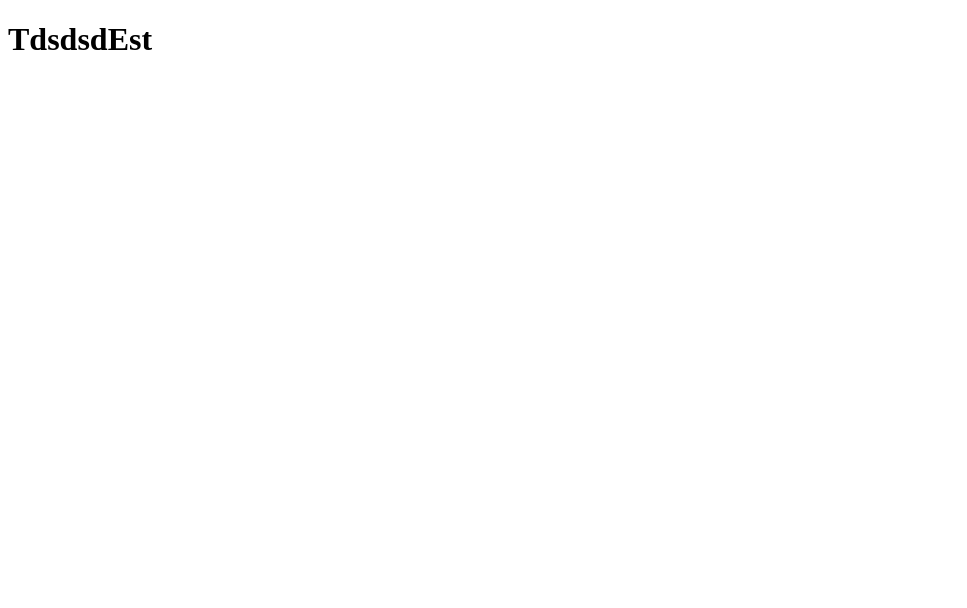
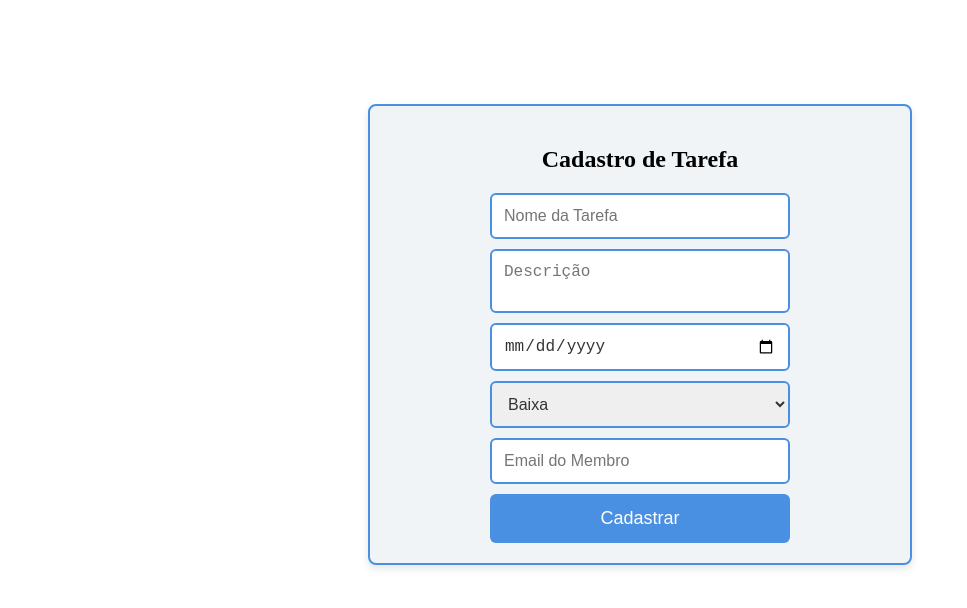
Before and after one commit to lvasconcelos20/testt, a Next.js app in the folder client/: page / in a window 1280 px wide. Shown: the top 608 px of the page, without its empty margins (0-967 px from the left). Built offline with nearby package versions, Linux system fonts and the light colour scheme.

Commit message:
feature: tela cadastro de tarefas

```diff
--- a/client/src/pages/cadastroTarefas/index.jsx
+++ b/client/src/pages/cadastroTarefas/index.jsx
@@ -0,0 +1,117 @@
+import React, { useState } from "react";
+import { Container, Form, Input, TextArea, Select, Button, Page } from "./style";
+
+
+const CadastroTarefa = () => {
+  const [name, setName] = useState("");
+  const [descricao, setDescricao] = useState("");
+  const [finalizada, setFinalizada] = useState(false);
+  const [dataTermino, setDataTermino] = useState("");
+  const [prioridade, setPrioridade] = useState("BAIXA");
+  const [membroEmail, setMembroEmail] = useState("");
+  const [errors, setErrors] = useState({});
+
+  const validateForm = () => {
+    const errors = {};
+
+    if (!name.trim()) {
+      errors.name = "O nome da tarefa é obrigatório.";
+    }
+
+    if (!descricao.trim()) {
+      errors.descricao = "A descrição é obrigatária ";
+    }
+
+    if (!dataTermino) {
+      errors.dataTermino = "A data de término é obrigatória após finalizar a tarefa.";
+    }
+
+    if (!membroEmail.trim() || !/\S+@\S+\.\S+/.test(membroEmail)) {
+      errors.membroEmail = "Este email é inválido.";
+    }
+
+    return errors;
+  };
+
+  const handleSubmit = async (e) => {
+    e.preventDefault();
+
+    // Realiza a validação do formulário
+    const formErrors = validateForm();
+
+    if (Object.keys(formErrors).length > 0) {
+      setErrors(formErrors); // Exibe mensagens de erro para os campos inválidos
+      return; // Sai da função se houver erros
+    }
+
+    const tarefa = {
+      name,
+      descricao,
+      finalizada,
+      data_termino,
+      prioridade,
+      membroEmail,
+    };
+
+    try {
+      const response = await api.post("/tarefas", tarefa);
+      console.log("Tarefa cadastrada com sucesso:", response.data);
+      alert("Tarefa cadastrada com sucesso!");
+      // Reseta os campos do formulário após o envio bem-sucedido
+      setName("");
+      setDescricao("");
+      setFinalizada(false);
+      setDataTermino("");
+      setPrioridade("BAIXA");
+      setMembroEmail("");
+      setErrors({}); // Limpa os erros após o envio bem-sucedido
+    } catch (error) {
+      console.error("Erro ao cadastrar a tarefa:", error);
+      alert("Erro ao cadastrar a tarefa. Por favor, tente novamente.");
+    }
+  };
+
+  return (
+    <Page>
+      <Container>
+        <h2>Cadastro de Tarefa</h2>
+        <Form onSubmit={handleSubmit}>
+          <Input
+            type="text"
+            placeholder="Nome da Tarefa"
+            value={name}
+            onChange={(e) => setName(e.target.value)}
+          />
+          {errors.name && <p style={{ color: "red" }}>{errors.name}</p>}
+          <TextArea
+            placeholder="Descrição"
+            value={descricao}
+            onChange={(e) => setDescricao(e.target.value)}
+          />
+          {errors.descricao && <p style={{ color: "red" }}>{errors.descricao}</p>}
+          <Input
+            type="date"
+            value={dataTermino}
+            onChange={(e) => setDataTermino(e.target.value)}
+          />
+          {errors.dataTermino && <p style={{ color: "red" }}>{errors.dataTermino}</p>}
+          <Select value={prioridade} onChange={(e) => setPrioridade(e.target.value)}>
+            <option value="BAIXA">Baixa</option>
+            <option value="MEDIA">Média</option>
+            <option value="ALTA">Alta</option>
+          </Select>
+          <Input
+            type="email"
+            placeholder="Email do Membro"
+            value={membroEmail}
+            onChange={(e) => setMembroEmail(e.target.value)}
+          />
+          {errors.membroEmail && <p style={{ color: "red" }}>{errors.membroEmail}</p>}
+          <Button type="submit">Cadastrar</Button>
+        </Form>
+      </Container>
+    </Page>
+  );
+};
+
+export default CadastroTarefa;
--- a/client/src/pages/cadastroTarefas/style.js
+++ b/client/src/pages/cadastroTarefas/style.js
@@ -0,0 +1,88 @@
+import styled from "styled-components";
+
+export const Page = styled.div`
+display: flex;
+flex-direction: center;
+justify-content: center;
+align-items: center;
+margin-top: 8vh;
+`
+
+export const Container = styled.div`
+  display: flex;
+  flex-direction: column;
+  align-items: center;
+  margin: 40px;
+  padding: 20px;
+  border: 2px solid #4a90e2;
+  border-radius: 8px;
+  background-color: #f0f4f7;
+  box-shadow: 0 4px 8px rgba(0, 0, 0, 0.1);
+  width: 500px;
+  justify-content: center;
+
+`;
+
+export const Form = styled.form`
+  display: flex;
+  flex-direction: column;
+  width: 300px; /* Ajuste conforme necessário */
+  gap: 10px; /* Adicionando espaço entre os campos */
+`;
+
+export const Input = styled.input`
+  padding: 12px;
+  border: 2px solid #4a90e2;
+  border-radius: 6px;
+  font-size: 16px;
+  color: #333;
+  outline: none;
+
+  &:focus {
+    border-color: #007bff;
+    box-shadow: 0 0 6px rgba(0, 123, 255, 0.3);
+  }
+`;
+
+export const TextArea = styled.textarea`
+  padding: 12px;
+  border: 2px solid #4a90e2;
+  border-radius: 6px;
+  font-size: 16px;
+  color: #333;
+  outline: none;
+  resize: none;
+
+  &:focus {
+    border-color: #007bff;
+    box-shadow: 0 0 6px rgba(0, 123, 255, 0.3);
+  }
+`;
+
+export const Select = styled.select`
+  padding: 12px;
+  border: 2px solid #4a90e2;
+  border-radius: 6px;
+  font-size: 16px;
+  color: #333;
+  outline: none;
+
+  &:focus {
+    border-color: #007bff;
+    box-shadow: 0 0 6px rgba(0, 123, 255, 0.3);
+  }
+`;
+
+export const Button = styled.button`
+  padding: 14px;
+  background-color: #4a90e2;
+  color: white;
+  border: none;
+  border-radius: 6px;
+  font-size: 18px;
+  cursor: pointer;
+
+  &:hover {
+    background-color: #007bff;
+  }
+`;
--- a/client/src/pages/index.jsx
+++ b/client/src/pages/index.jsx
@@ -1,7 +1,13 @@
-function  Home() {
-    return <div>
-        <h1>TdsdsdEst</h1>
-    </div>
+
+import CadastroTarefa from "./cadastroTarefas";
+
+function Home() {
+    return (
+        <div>
+
+            <CadastroTarefa />
+        </div>
+    );
 }
 
-export default Home
+export default Home;
--- a/client/src/services/api.js
+++ b/client/src/services/api.js
@@ -1,7 +1,7 @@
 const axios = require('axios');
 
 const api = axios.create({
-    baseURL: 'http://localhost:3001'
+    baseURL: 'http://localhost:3000'
   });
 
 module.exports = api;
```
